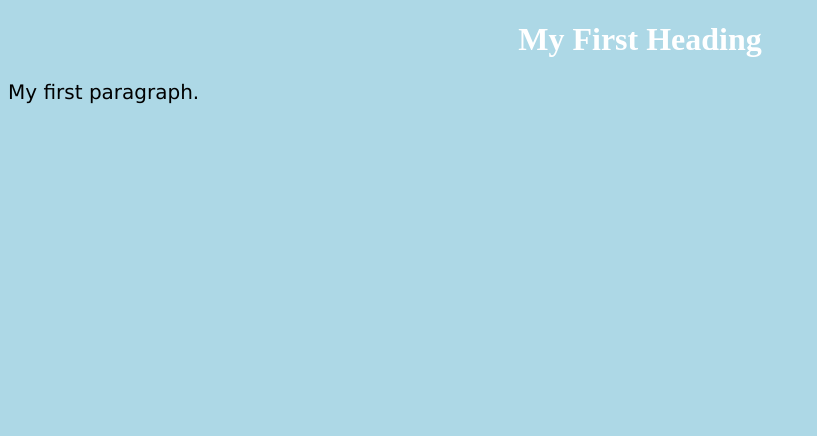
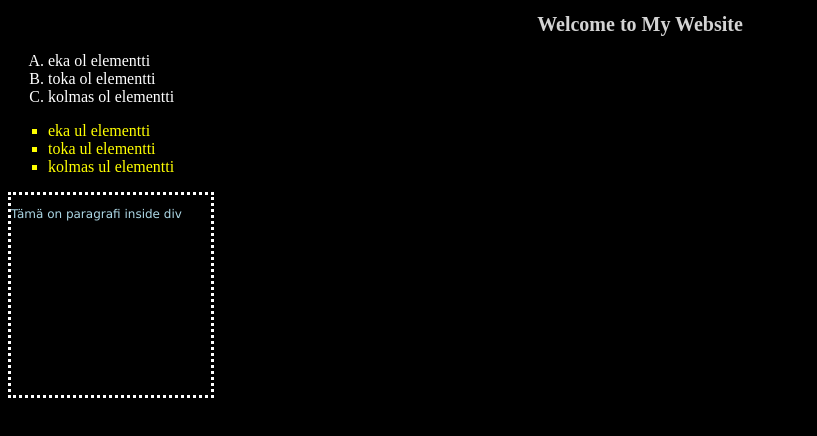
Before and after one commit to Laurea-ammattikorkeakoulu-Tikkurila/Laurea_R0244_Verkkosivujen_kehittaminen_Syksy_2022, a plain HTML site: page WS03/index.html in a window 1280 px wide. Shown: the whole page, without its empty margins (0-817 px from the left). Drawn offline with Linux system fonts and the light colour scheme.

Commit message:
Add files via upload

```diff
--- a/WS03/index.html
+++ b/WS03/index.html
@@ -2,11 +2,26 @@
 <html lang="fi">
 	<head>
 		<meta charset="UTF-8">
-		<link rel="stylesheet" href="styles.css">
-		<title>WS03 Exercise</title>
+		<meta name="viewport" content="width=device-width, initial-scale=1.0">
+		<title>My Website</title>
+		<link rel="stylesheet" href="./styles.css">
 	</head>
 	<body>
-		<h1>My First Heading</h1>
-		<p>My first paragraph.</p>
+		<main>
+				<h1>Welcome to My Website</h1>
+						<ol type="A">
+							<li>eka ol elementti</li>
+							<li>toka ol elementti</li>
+							<li>kolmas ol elementti</li>
+						</ol>
+						<ul>
+							<li>eka ul elementti</li>
+							<li>toka ul elementti</li>
+							<li>kolmas ul elementti</li>
+						</ul>
+				<div>
+					<p>Tämä on paragrafi inside div</p>
+				</div>
+		</main>
 	</body>
 </html>
--- a/WS03/styles.css
+++ b/WS03/styles.css
@@ -1,13 +1,32 @@
 body {
-  background-color: lightblue;
+  background-color: black;
+  color: white;
 }
 
 h1 {
   color: white;
   text-align: center;
+  font-size: 20px ;
+  color: lightgray;
 }
 
 p {
   font-family: verdana;
-  font-size: 20px;
+  font-size: 12px;
+  color:lightblue;
+
 }
+
+div {
+	border-style: dotted;
+	font-family: verdana;
+  font-size: 12px;
+  color:white;
+  width:200px;
+  height:200px;
+}
+
+ul {
+	list-style-type:square;
+	color: yellow;
+}
```
